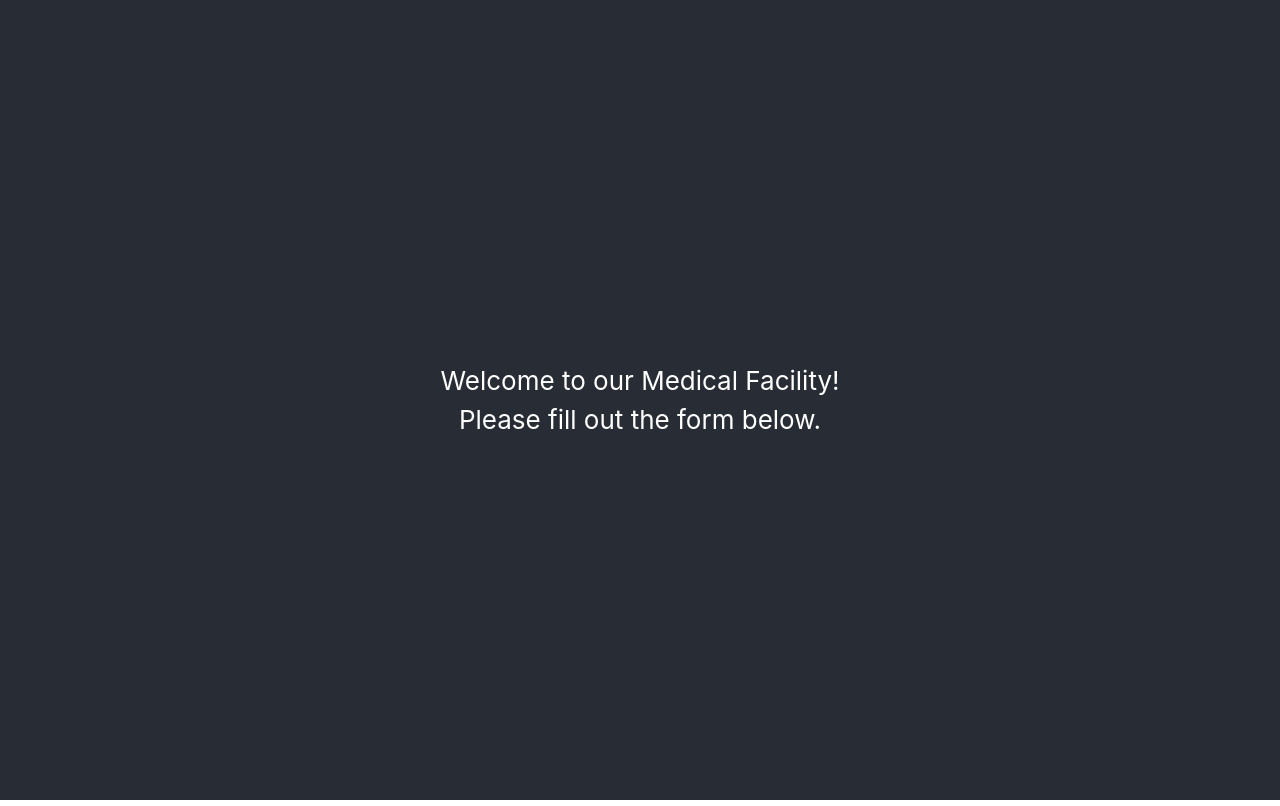
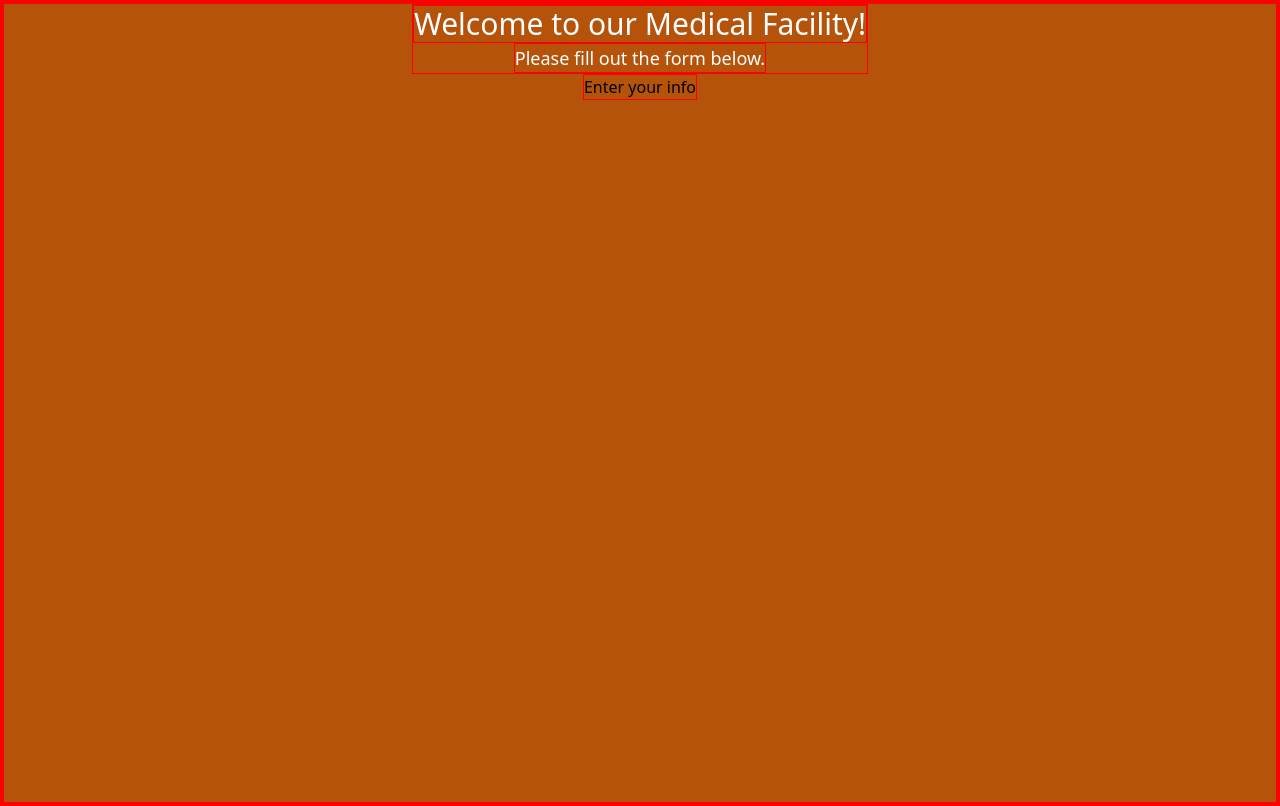
Before and after one commit to jstrother/referral-form, a React (Create React App) app: page / in a window 1280 px wide. Built offline with nearby package versions, Linux system fonts and the light colour scheme.

Commit message:
Start building first page view

```diff
--- a/src/App.css
+++ b/src/App.css
@@ -1,14 +1,15 @@
 .App {
-  @apply text-center;
+  @apply text-center flex flex-col items-center justify-start min-w-full min-h-screen bg-yellow-700;
 }
 
 .App-header {
-  background-color: #282c34;
-  min-height: 100vh;
-  display: flex;
-  flex-direction: column;
-  align-items: center;
-  justify-content: center;
-  font-size: calc(10px + 2vmin);
-  color: white;
+  @apply flex flex-col items-center justify-center text-white;
 }
+
+.App-header > h3 {
+  @apply text-3xl;
+}
+
+.App-header > p {
+  @apply text-lg;
+}
--- a/src/App.js
+++ b/src/App.js
@@ -1,14 +1,14 @@
-// import logo from './logo.svg';
 import './App.css';
+import FirstPage from './components/FirstPage.js';
 
 function App() {
   return (
     <div className="App">
       <header className="App-header">
-        {/* <img src={logo} className="App-logo" alt="logo" /> */}
         <h3>Welcome to our Medical Facility!</h3>
         <p>Please fill out the form below.</p>
       </header>
+      <FirstPage />
     </div>
   );
 }
--- /dev/null
+++ b/src/components/FirstPage.js
@@ -0,0 +1,9 @@
+function FirstPage() {
+  return (
+    <div className="page">
+      Enter your info
+    </div>
+  );
+}
+
+export default FirstPage;
--- a/src/index.css
+++ b/src/index.css
@@ -2,16 +2,6 @@
 @tailwind components;
 @tailwind utilities;
 
-body {
-  margin: 0;
-  font-family: -apple-system, BlinkMacSystemFont, 'Segoe UI', 'Roboto', 'Oxygen',
-    'Ubuntu', 'Cantarell', 'Fira Sans', 'Droid Sans', 'Helvetica Neue',
-    sans-serif;
-  -webkit-font-smoothing: antialiased;
-  -moz-osx-font-smoothing: grayscale;
+* {
+  border: 1px solid red;
 }
-
-code {
-  font-family: source-code-pro, Menlo, Monaco, Consolas, 'Courier New',
-    monospace;
-}
```
Also changed, not shown: src/logo.svg (deleted).
